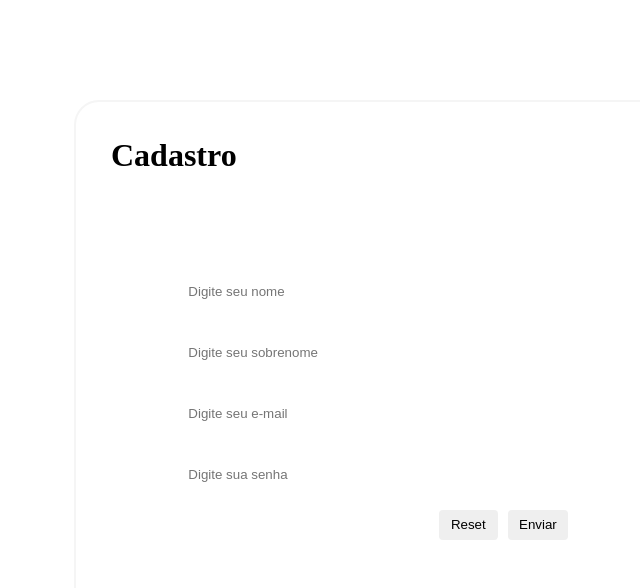
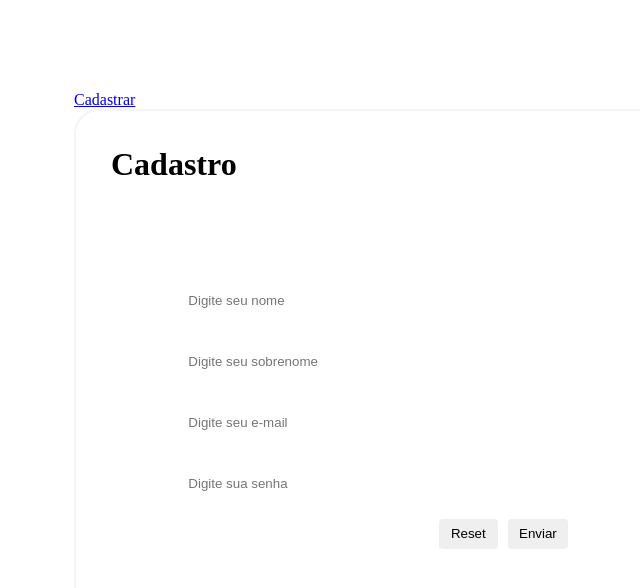
Before and after one commit to vitorVier1/firebase, a React (Create React App) app: page / in a window 1280 px wide. Shown: the top 588 px of the page, without its empty margins (266-906 px from the left). Built offline with nearby package versions, Linux system fonts and the light colour scheme.

Commit message:
add-routes

```diff
--- a/package.json
+++ b/package.json
@@ -9,6 +9,7 @@
     "firebase": "^10.14.1",
     "react": "^18.3.1",
     "react-dom": "^18.3.1",
+    "react-router-dom": "^6.27.0",
     "react-scripts": "5.0.1",
     "react-toastify": "^10.0.6",
     "toastify": "^2.0.1",
--- a/src/App.css
+++ b/src/App.css
@@ -12,64 +12,3 @@ body {
     justify-content: center;
     margin: 0 auto;
 }
-
-h1 {
-    position: absolute;
-    top: 35px;
-    left: 35px;
-}
-
-form {
-    position: relative;
-    width: 600px;
-    height: 600px;
-    display: flex;
-    flex-direction: column;
-    align-items: center;
-    justify-content: center;
-    border: 2px solid whitesmoke;
-    border-radius: 25px;
-}
-
-.inputs {
-    width: 65%;
-    display: flex;
-    flex-direction: column;
-}
-input {
-    width: 100%;
-    height: 45px;
-    margin: 8px 0;
-    padding: 0 8px;
-    outline: none;
-    border: none;
-    border-radius: 4px;
-}
-
-.buttons {
-    width: calc(100% + 10px);
-    text-align: end;
-}
-.buttons input{
-    width: 15%;
-    height: 30px;
-    margin-right: 10px;
-    text-align: center;
-    cursor: pointer;
-    transition: .5s;
-}
-button {
-    width: 15%;
-    height: 30px;
-    margin: 5px 10px 0 0;
-    outline: none;
-    border: none;
-    border-radius: 4px;
-    cursor: pointer;
-}
-.send:hover {
-    background-color: green;
-}
-.buttons button[type='reset']:hover {
-    background-color: red;
-}
--- a/src/App.jsx
+++ b/src/App.jsx
@@ -1,80 +1,12 @@
-import { ToastContainer, toast } from 'react-toastify';
-import 'react-toastify/dist/ReactToastify.css';
-
-import { db } from './dbConnection';
-
-import { useState } from 'react';
-import { collection, addDoc } from 'firebase/firestore'
-
+import { ToastContainer } from 'react-toastify';
 import './App.css';
+import RoutesApp from './routes';
 
 function App() {
-
-  const [name, setName] = useState('');
-  const [lastName, setLastName] = useState('');
-  const [email, setEmail] = useState('');
-  const [password, setPassword] = useState('');
-
-  async function handleRegister() {
-    await addDoc(collection(db, "cadastros"), {
-      name: name,
-      lastName: lastName,
-      email: email,
-      password: password
-    })
-    .then(() => {
-      console.log('Conta cadastrada com sucesso!')
-    })
-    .catch(() => {
-      console.log('Erro')
-    })
-  }
-
   return (
     <div className="container-app">
       <ToastContainer autoClose={4500} />
-
-      <form className='form'>
-        <div className='inputs'>
-          <h1>Cadastro</h1>
-          <input
-            type='text'
-            className='input-nome'
-            placeholder='Digite seu nome'
-            value={name}
-            onChange={ (e) => setName(e.target.value)}
-          />
-
-          <input
-            type='text'
-            className='input-sobrenome'
-            placeholder='Digite seu sobrenome'
-            value={lastName}
-            onChange={ (e) => setLastName(e.target.value)}
-          />
-
-          <input
-            type='email'
-            className='input-email'
-            placeholder='Digite seu e-mail'
-            value={email}
-            onChange={ (e) => setEmail(e.target.value)}
-          />
-
-          <input
-            type='password'
-            className='input-senha'
-            placeholder='Digite sua senha'
-            value={password}
-            onChange={ (e) => setPassword(e.target.value)}
-          />
-
-          <div className='buttons'>
-            <button type='reset'>Reset</button>
-            <button onClick={handleRegister} className='send'>Enviar</button>
-          </div>
-        </div>
-      </form>
+      <RoutesApp/>
     </div>
   );
 }
--- /dev/null
+++ b/src/components/Header/index.jsx
@@ -0,0 +1,9 @@
+import { Link } from "react-router-dom"
+
+export default function Header() {
+    return(
+        <div className="header">
+            <Link to='/'>Cadastrar</Link>
+        </div>
+    )
+}
--- /dev/null
+++ b/src/pages/Cadastros/cadastros.css
@@ -0,0 +1,75 @@
+* {
+    margin: 0;
+    padding: 0;
+    box-sizing: border-box;
+}
+
+body {
+    width: 100%;
+    height: 100vh;
+    display: flex;
+    align-items: center;
+    justify-content: center;
+    margin: 0 auto;
+}
+
+h1 {
+    position: absolute;
+    top: 35px;
+    left: 35px;
+}
+
+form {
+    position: relative;
+    width: 600px;
+    height: 600px;
+    display: flex;
+    flex-direction: column;
+    align-items: center;
+    justify-content: center;
+    border: 2px solid whitesmoke;
+    border-radius: 25px;
+}
+
+.inputs {
+    width: 65%;
+    display: flex;
+    flex-direction: column;
+}
+input {
+    width: 100%;
+    height: 45px;
+    margin: 8px 0;
+    padding: 0 8px;
+    outline: none;
+    border: none;
+    border-radius: 4px;
+}
+
+.buttons {
+    width: calc(100% + 10px);
+    text-align: end;
+}
+.buttons input{
+    width: 15%;
+    height: 30px;
+    margin-right: 10px;
+    text-align: center;
+    cursor: pointer;
+    transition: .5s;
+}
+button {
+    width: 15%;
+    height: 30px;
+    margin: 5px 10px 0 0;
+    outline: none;
+    border: none;
+    border-radius: 4px;
+    cursor: pointer;
+}
+.send:hover {
+    background-color: green;
+}
+.buttons button[type='reset']:hover {
+    background-color: red;
+}
--- /dev/null
+++ b/src/pages/Cadastros/index.jsx
@@ -0,0 +1,77 @@
+import { toast } from 'react-toastify';
+import 'react-toastify/dist/ReactToastify.css';
+
+import { db } from '../../dbConnection';
+
+import { useState } from 'react';
+import { collection, addDoc } from 'firebase/firestore'
+
+import './cadastros.css';
+
+export default function Cadastros() {
+
+    const [name, setName] = useState('');
+    const [lastName, setLastName] = useState('');
+    const [email, setEmail] = useState('');
+    const [password, setPassword] = useState('');
+
+    async function handleRegister() {
+        await addDoc(collection(db, "cadastros"), {
+            name: name,
+            lastName: lastName,
+            email: email,
+            password: password
+        })
+        .then(() => {
+            toast.success('Conta cadastrada com sucesso!')
+        })
+        .catch(() => {
+            toast.warn('Erro')
+        })
+    }
+
+    return(
+        <form className='form'>
+            <div className='inputs'>
+                <h1>Cadastro</h1>
+
+                <input
+                    type='text'
+                    className='input-nome'
+                    placeholder='Digite seu nome'
+                    value={name}
+                    onChange={ (e) => setName(e.target.value)}
+                />
+
+                <input
+                    type='text'
+                    className='input-sobrenome'
+                    placeholder='Digite seu sobrenome'
+                    value={lastName}
+                    onChange={ (e) => setLastName(e.target.value)}
+                />
+
+                <input
+                    type='email'
+                    className='input-email'
+                    placeholder='Digite seu e-mail'
+                    value={email}
+                    onChange={ (e) => setEmail(e.target.value)}
+                />
+
+                <input
+                    type='password'
+                    className='input-senha'
+                    placeholder='Digite sua senha'
+                    value={password}
+                    onChange={ (e) => setPassword(e.target.value)}
+                />
+
+                <div className='buttons'>
+                    <button type='reset'>Reset</button>
+                    <button onClick={handleRegister} className='send'>Enviar</button>
+                </div>
+            </div>
+        </form>
+    )
+}
--- /dev/null
+++ b/src/routes.jsx
@@ -0,0 +1,16 @@
+import { BrowserRouter, Routes, Route } from "react-router-dom";
+
+import Header from "./components/Header";
+
+import Cadastros from "./pages/Cadastros";
+
+export default function RoutesApp() {
+    return(
+        <BrowserRouter>
+            <Header/>
+            <Routes>
+                <Route path="/" element={ <Cadastros />} />
+            </Routes>
+        </BrowserRouter>
+    )
+}
```
Also changed, not shown: src/components/Header/header.css (added), 1 other file (tests, documents, lock files or other folders).
